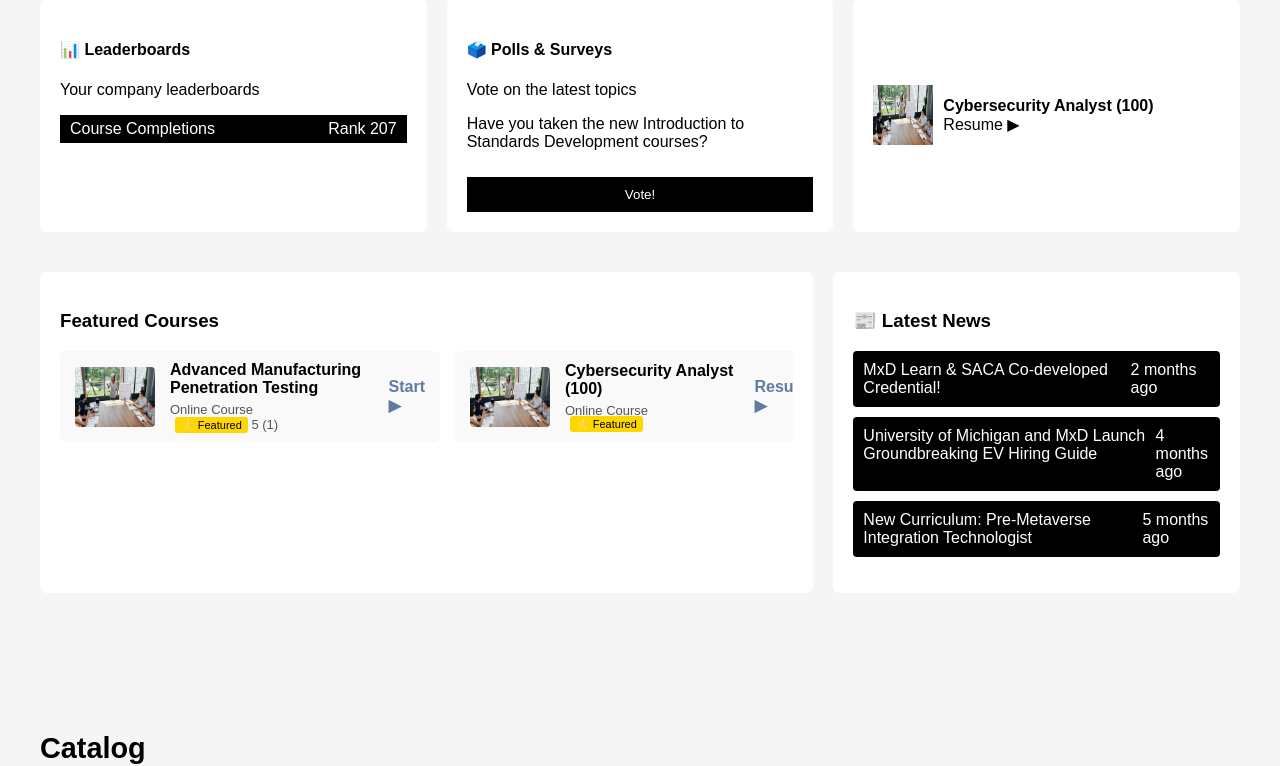
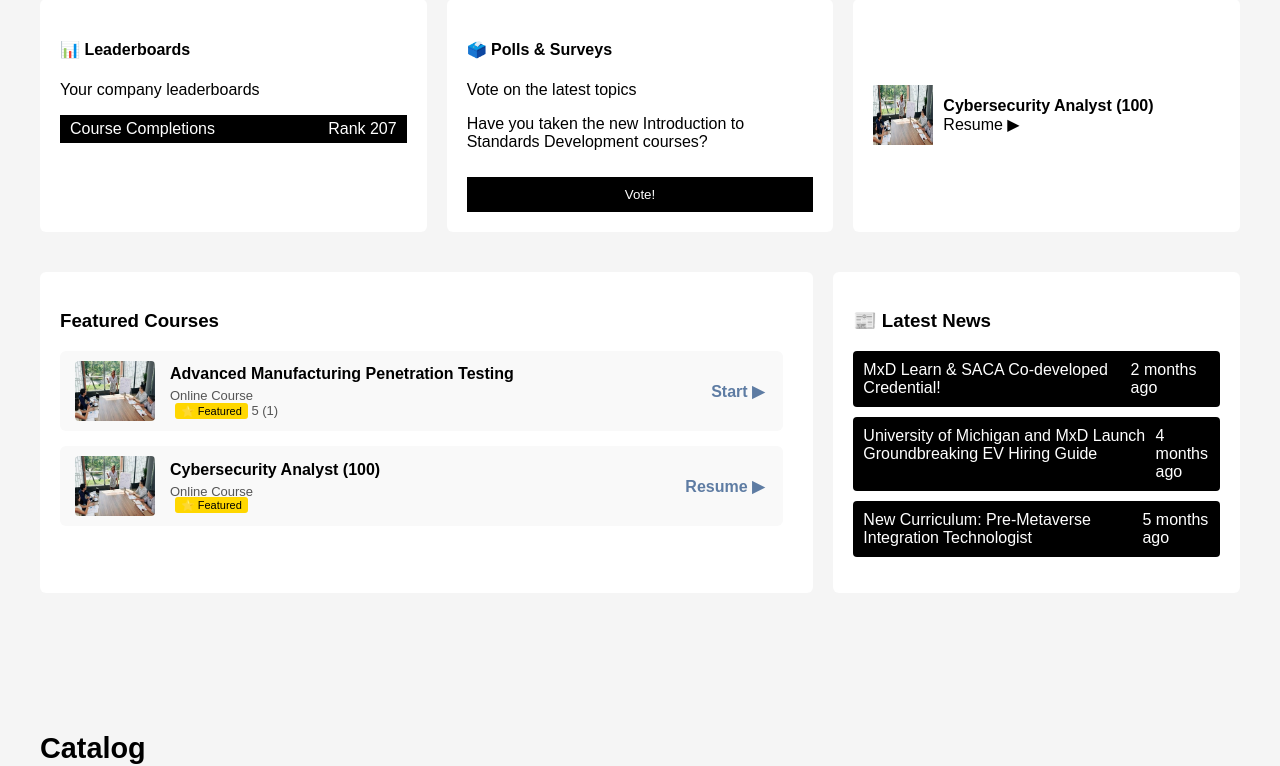
Before and after one commit to AravindhshankarTansam/original_lms_modification, a Django app: page /accounts/dashboard/ in a window 1280 px wide. Shown: the part 1357-2123 px from the top of the page. Run offline with Django 5.2, Linux system fonts and the light colour scheme.

Commit message:
Featured courses UI updated

```diff
--- a/static/css/dashboard.css
+++ b/static/css/dashboard.css
@@ -201,11 +201,14 @@ button:hover {
 }
 .featured-courses-scroll-container {
   display: flex;
+  flex-direction: column;      /* Stack vertically */
   gap: 15px;
-  overflow-x: auto;
-  padding-bottom: 10px;
+  max-height: 400px;           /* You can adjust height */
+  overflow-y: auto;            /* Enable vertical scrolling */
+  padding-right: 10px;
   scroll-behavior: smooth;
 }
+
 
 .featured-courses-scroll-container::-webkit-scrollbar {
   height: 8px;
@@ -215,18 +218,24 @@ button:hover {
   background: #888;
   border-radius: 4px;
 }
-
 .course-card {
-  flex: 0 0 350px;  /* fixed width, don’t shrink, no grow */
+  flex: -5 0 350px;
   background: #f9f9f9;
   border-radius: 6px;
   display: flex;
-  align-items: center; /* vertical center */
+  align-items: center;
   gap: 15px;
   padding: 10px 15px;
   cursor: pointer;
-  transition: transform 0.3s ease;
+  transition: transform 0.3s ease, border-right 0.3s ease;
+  position: relative;
+  border-right: 4px solid transparent;  /* default no border */
 }
+
+.course-card:hover {
+  border-left: 4px solid red;  /* red line on hover */
+}
+
 
 .course-card img {
   width: 80px;
```
